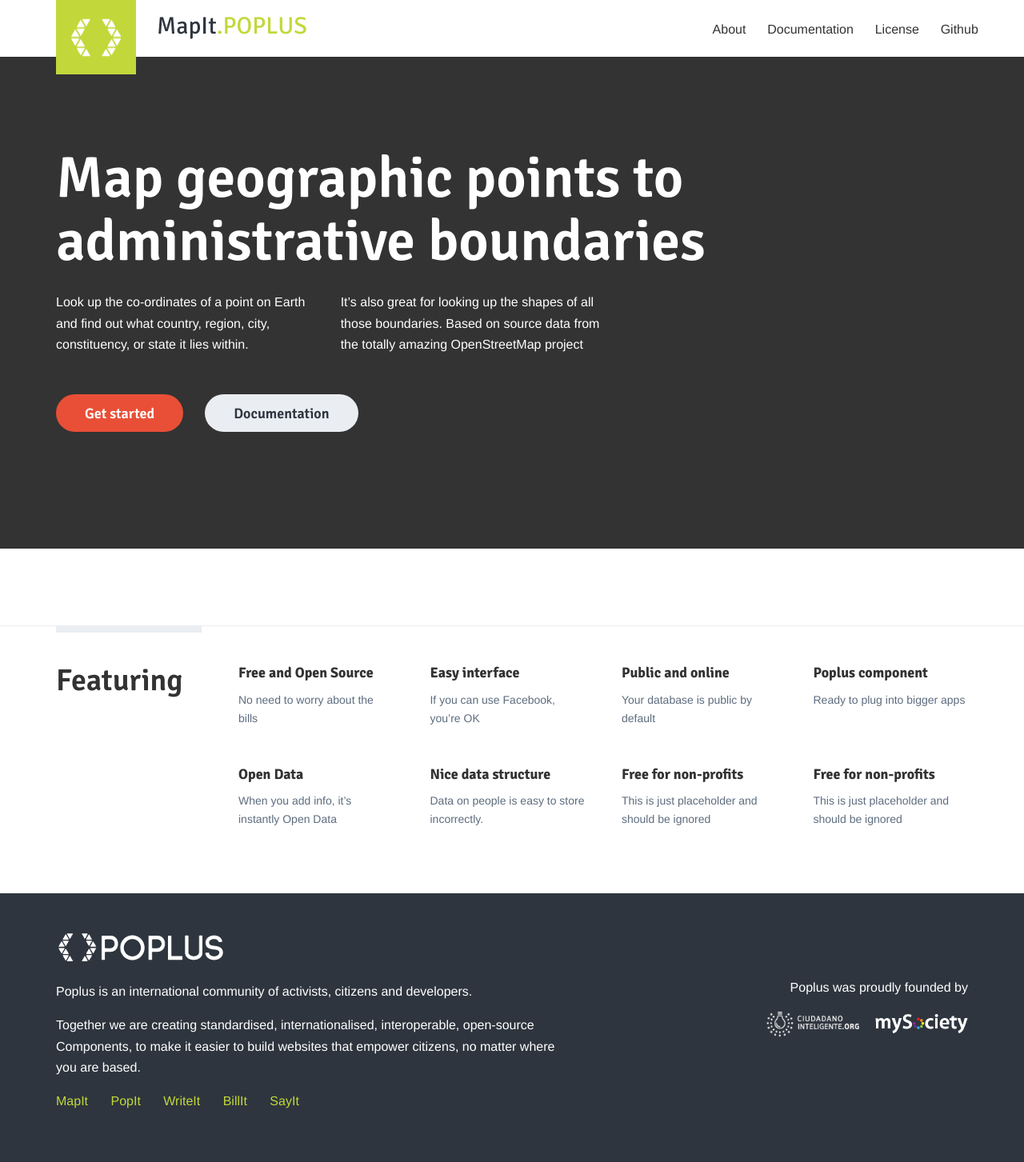
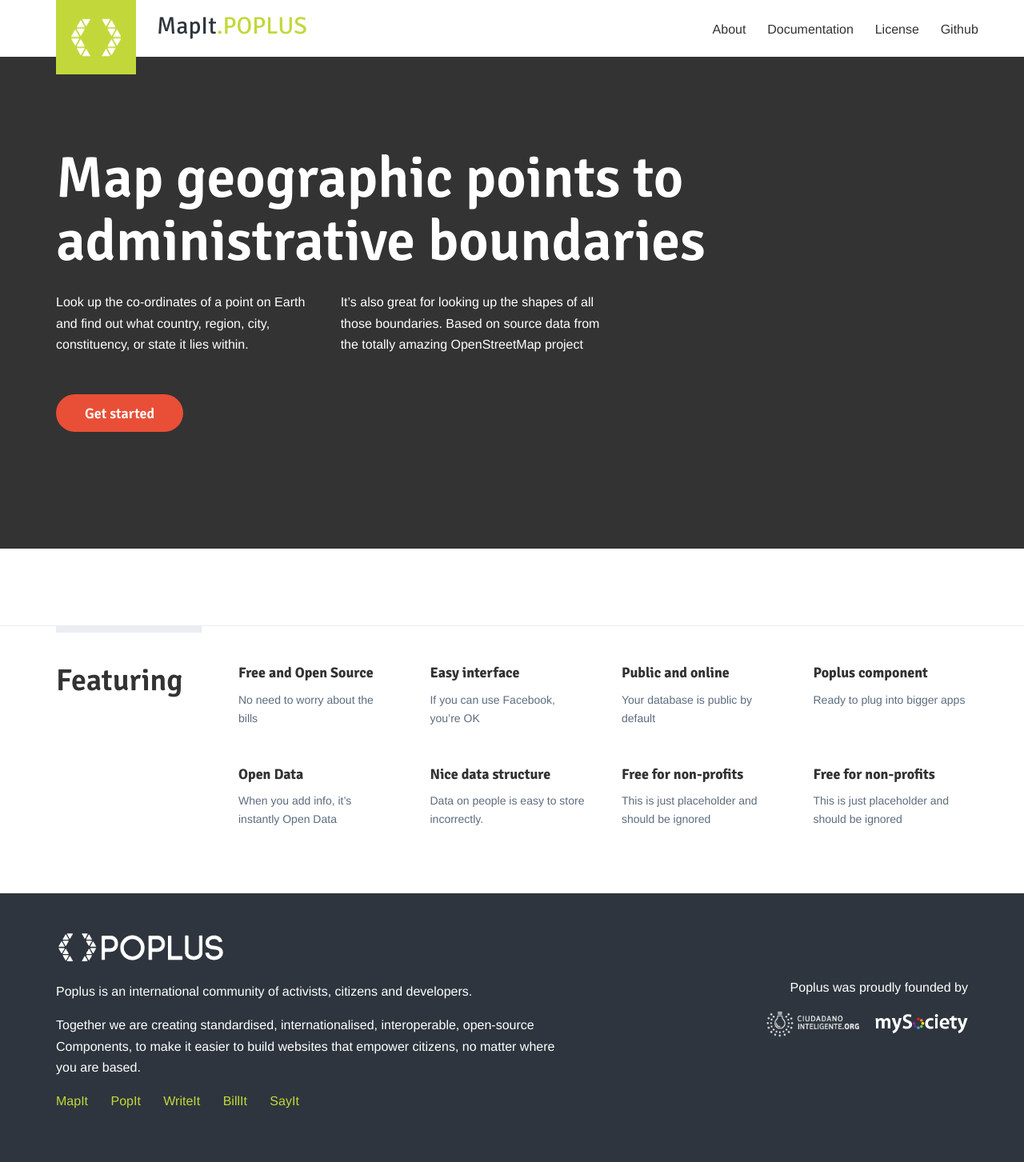
Before and after one commit to mysociety/mapit.poplus.org, a Jekyll site: the page built from index.html, in a window 1280 px wide. Shown: the whole page at 80% size. Built offline with Jekyll 4.4.1, drawn with Linux system fonts in a browser that asks for light colours; Markdown is read by kramdown in place of the engine named in the settings.

Commit message:
removed button - not needed

```diff
--- a/index.html
+++ b/index.html
@@ -12,7 +12,7 @@
                 <p>It’s also great for looking up the shapes of all those boundaries. Based on source data from the totally amazing OpenStreetMap project</p>
             </div>
             <div class="hero__component-actions">
-                <a href="#" class="button--primary">Get started</a><a href="/docs/" class="button--secondary">Documentation</a>
+                <a href="/docs/" class="button--primary">Get started</a>
             </div>
         </div>
     </div>
```
